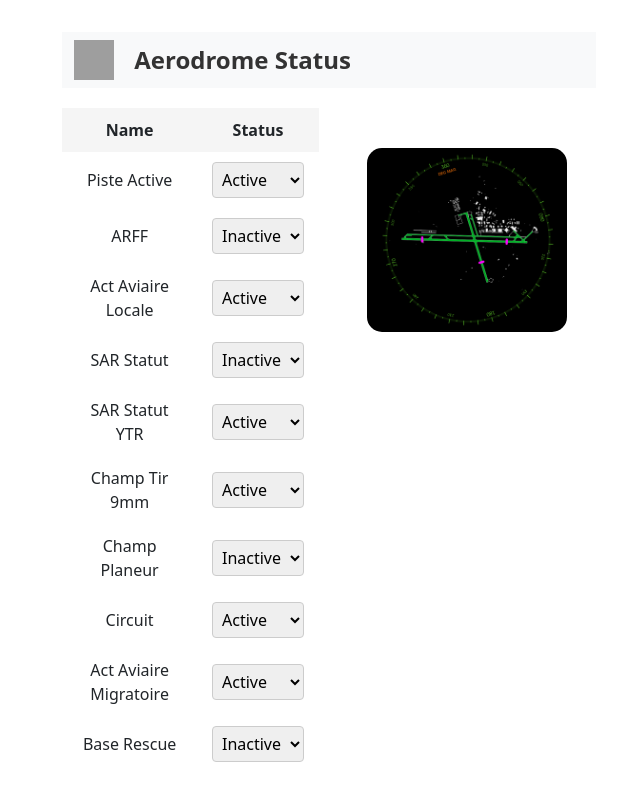
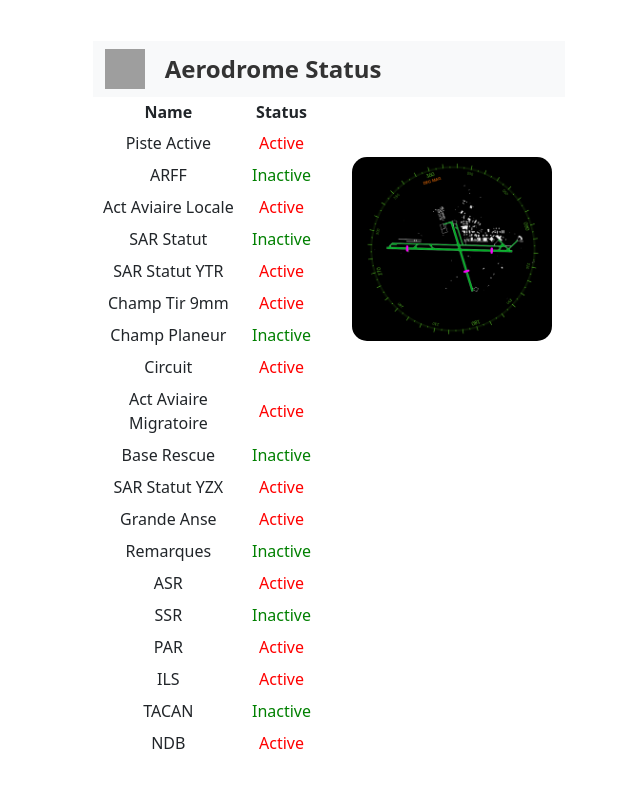
Before and after one commit to carrollcompute/Aerodrome, a React (Vite) app in the folder aerodrome_react_app/: page / in a window 1280 px wide. Shown: the top 786 px of the page, without its empty margins (311-951 px from the left). Built offline with nearby package versions, Linux system fonts and the light colour scheme; grey boxes are pictures that could not be loaded.

Commit message:
Seperated Status Table from Form
Created distinct Aerodrome Status Table and Form to be able to route them on different pages

```diff
--- a/aerodrome_react_app/src/components/AppContainer.tsx
+++ b/aerodrome_react_app/src/components/AppContainer.tsx
@@ -1,13 +1,15 @@
 import React from 'react';
-import StatusForm from './StatusForm';
+import StatusTable from './StatusTable';
 import AerodromeImage from './AerodromeImage';
+import { initialData } from './statusData';
+
 
 import './AppContainer.css';
 
 const AppContainer: React.FC = () => {
   return (
     <div className="app-container">
-      <StatusForm />
+      <StatusTable data={initialData} />
       <AerodromeImage />
     </div>
   );
--- /dev/null
+++ b/aerodrome_react_app/src/components/StatusData.ts
@@ -0,0 +1,78 @@
+export const initialData = {
+    piste_active: {
+      Name: "Piste Active",
+      Status: "Active"
+    },
+    arff: {
+      Name: "ARFF",
+      Status: "Inactive"
+    },
+    act_aviaire_locale: {
+      Name: "Act Aviaire Locale",
+      Status: "Active"
+    },
+    sar_statut: {
+      Name: "SAR Statut",
+      Status: "Inactive"
+    },
+    sar_statut_ytr: {
+      Name: "SAR Statut YTR",
+      Status: "Active"
+    },
+    champ_tir_9mm: {
+      Name: "Champ Tir 9mm",
+      Status: "Active"
+    },
+    champ_planeur: {
+      Name: "Champ Planeur",
+      Status: "Inactive"
+    },
+    circuit: {
+      Name: "Circuit",
+      Status: "Active"
+    },
+    act_aviaire_migratoire: {
+      Name: "Act Aviaire Migratoire",
+      Status: "Active"
+    },
+    base_rescue: {
+      Name: "Base Rescue",
+      Status: "Inactive"
+    },
+    sar_statut_yzx: {
+      Name: "SAR Statut YZX",
+      Status: "Active"
+    },
+    grande_anse: {
+      Name: "Grande Anse",
+      Status: "Active"
+    },
+    remarques: {
+      Name: "Remarques",
+      Status: "Inactive"
+    },
+    asr: {
+      Name: "ASR",
+      Status: "Active"
+    },
+    ssr: {
+      Name: "SSR",
+      Status: "Inactive"
+    },
+    par: {
+      Name: "PAR",
+      Status: "Active"
+    },
+    ils: {
+      Name: "ILS",
+      Status: "Active"
+    },
+    tacan: {
+      Name: "TACAN",
+      Status: "Inactive"
+    },
+    ndb: {
+      Name: "NDB",
+      Status: "Active"
+    }
+  };
--- a/aerodrome_react_app/src/components/StatusForm.css
+++ b/aerodrome_react_app/src/components/StatusForm.css
@@ -1,41 +1,49 @@
 /* Style for the table */
-table {
+.status-form-table table {
     width: 100%;
     border-collapse: collapse;
     margin-top: 20px;
 }
 
 /* Header styles */
-th {
-    background-color: #f5f5f5;
+.status-form-table th {
+    background-color: #181c8d;
+    color: #fafafa;
     padding: 10px 15px;
     text-align: left;
     border-bottom: 1px solid #e0e0e0;
 }
 
-/* Cell styles */
-td {
-    padding: 10px 15px;
-    border-bottom: 1px solid #e0e0e0;
+
+.status-form-table tr {
+    height: 10px;  /* Adjust this value to your preference */
+}
+
+/* Ensure content inside the cells is centered vertically */
+.status-form-table td {
+    vertical-align: middle;
+    padding: 2px 2px;  /* Adding some padding for better appearance, adjust as needed */
 }
 
 /* Dropdown styles */
 select {
     padding: 5px;
     border-radius: 4px;
-    border: 1px solid #ccc;
+    border: 1px solid #201212;
 }
 
 /* If you want to add some hover effects on rows */
 tr:hover {
-    background-color: #fafafa;
+    background-color: #ccf9d8;
 }
 
 
 .status-active {
     color: red;
+    background-color: rgb(255, 0, 0);
 }
 
 .status-inactive {
     color: green;
+    background-color: rgb(43, 255, 0);
 }
--- a/aerodrome_react_app/src/components/StatusForm.tsx
+++ b/aerodrome_react_app/src/components/StatusForm.tsx
@@ -1,108 +1,35 @@
 import React, { useState } from 'react';
-import './StatusForm.css'
+import './StatusForm.css';
 
+// Define constants for status values
+const STATUS_ACTIVE = 'Active';
+const STATUS_INACTIVE = 'Inactive';
 
 interface StatusItem {
   Name: string;
   Status: string;
 }
 
-const initialData = {
-    piste_active: {
-      Name: "Piste Active",
-      Status: "Active"
-    },
-    arff: {
-      Name: "ARFF",
-      Status: "Inactive"
-    },
-    act_aviaire_locale: {
-      Name: "Act Aviaire Locale",
-      Status: "Active"
-    },
-    sar_statut: {
-      Name: "SAR Statut",
-      Status: "Inactive"
-    },
-    sar_statut_ytr: {
-      Name: "SAR Statut YTR",
-      Status: "Active"
-    },
-    champ_tir_9mm: {
-      Name: "Champ Tir 9mm",
-      Status: "Active"
-    },
-    champ_planeur: {
-      Name: "Champ Planeur",
-      Status: "Inactive"
-    },
-    circuit: {
-      Name: "Circuit",
-      Status: "Active"
-    },
-    act_aviaire_migratoire: {
-      Name: "Act Aviaire Migratoire",
-      Status: "Active"
-    },
-    base_rescue: {
-      Name: "Base Rescue",
-      Status: "Inactive"
-    },
-    sar_statut_yzx: {
-      Name: "SAR Statut YZX",
-      Status: "Active"
-    },
-    grande_anse: {
-      Name: "Grande Anse",
-      Status: "Active"
-    },
-    remarques: {
-      Name: "Remarques",
-      Status: "Inactive"
-    },
-    asr: {
-      Name: "ASR",
-      Status: "Active"
-    },
-    ssr: {
-      Name: "SSR",
-      Status: "Inactive"
-    },
-    par: {
-      Name: "PAR",
-      Status: "Active"
-    },
-    ils: {
-      Name: "ILS",
-      Status: "Active"
-    },
-    tacan: {
-      Name: "TACAN",
-      Status: "Inactive"
-    },
-    ndb: {
-      Name: "NDB",
-      Status: "Active"
-    }
-  };
+interface StatusFormProps {
+  initialData: { [key: string]: StatusItem };
+}
 
-
-const StatusForm: React.FC = () => {
+const StatusForm: React.FC<StatusFormProps> = ({ initialData }) => {
   const [data, setData] = useState<{ [key: string]: StatusItem }>(initialData);
 
   const handleStatusChange = (key: string, newStatus: string) => {
-    setData(prevData => ({
+    setData((prevData) => ({
       ...prevData,
       [key]: {
         ...prevData[key],
-        Status: newStatus
-      }
+        Status: newStatus,
+      },
     }));
-  }
+  };
 
   return (
     <form>
-      <table>
+      <table className="status-form-table">
         <thead>
           <tr>
             <th>Name</th>
@@ -110,16 +37,16 @@ const StatusForm: React.FC = () => {
           </tr>
         </thead>
         <tbody>
-          {Object.entries(data).map(([key, item]) => (
+          {Object.entries(data).map(([key, { Name, Status }]) => (
             <tr key={key}>
-              <td>{item.Name}</td>
-              <td className={`status-${item.Status.toLowerCase()}`}>
+              <td>{Name}</td>
+              <td className={`status-${Status.toLowerCase()}`}>
                 <select
-                  value={item.Status}
-                  onChange={e => handleStatusChange(key, e.target.value)}
+                  value={Status}
+                  onChange={(e) => handleStatusChange(key, e.target.value)}
                 >
-                  <option value="Active">Active</option>
-                  <option value="Inactive">Inactive</option>
+                  <option value={STATUS_ACTIVE}>{STATUS_ACTIVE}</option>
+                  <option value={STATUS_INACTIVE}>{STATUS_INACTIVE}</option>
                 </select>
               </td>
             </tr>
@@ -128,6 +55,6 @@ const StatusForm: React.FC = () => {
       </table>
     </form>
   );
-}
+};
 
 export default StatusForm;
--- /dev/null
+++ b/aerodrome_react_app/src/components/StatusTable.css
@@ -0,0 +1,19 @@
+/* This can be similar or identical to StatusForm.css, depending on your desired design */
+
+/* Sample style (you can expand or adjust as needed) */
+.status-table tr {
+    height: 30px;
+}
+
+.status-table td {
+    vertical-align: middle;
+    padding: 4px 8px;
+}
+
+.status-active {
+    color: red
+}
+
+.status-inactive {
+    color: green;
+}
--- /dev/null
+++ b/aerodrome_react_app/src/components/StatusTable.tsx
@@ -0,0 +1,34 @@
+import React from 'react';
+import './StatusTable.css'; // You can reuse the same styles as StatusForm or have specific styles if needed
+
+interface StatusItem {
+  Name: string;
+  Status: string;
+}
+
+interface StatusTableProps {
+  data: { [key: string]: StatusItem };
+}
+
+const StatusTable: React.FC<StatusTableProps> = ({ data }) => {
+  return (
+    <table className='status-table'>
+      <thead>
+        <tr>
+          <th>Name</th>
+          <th>Status</th>
+        </tr>
+      </thead>
+      <tbody>
+        {Object.entries(data).map(([key, item]) => (
+          <tr key={key}>
+            <td>{item.Name}</td>
+            <td className={`status-${item.Status.toLowerCase()}`}>{item.Status}</td>
+          </tr>
+        ))}
+      </tbody>
+    </table>
+  );
+}
+
+export default StatusTable;
```
